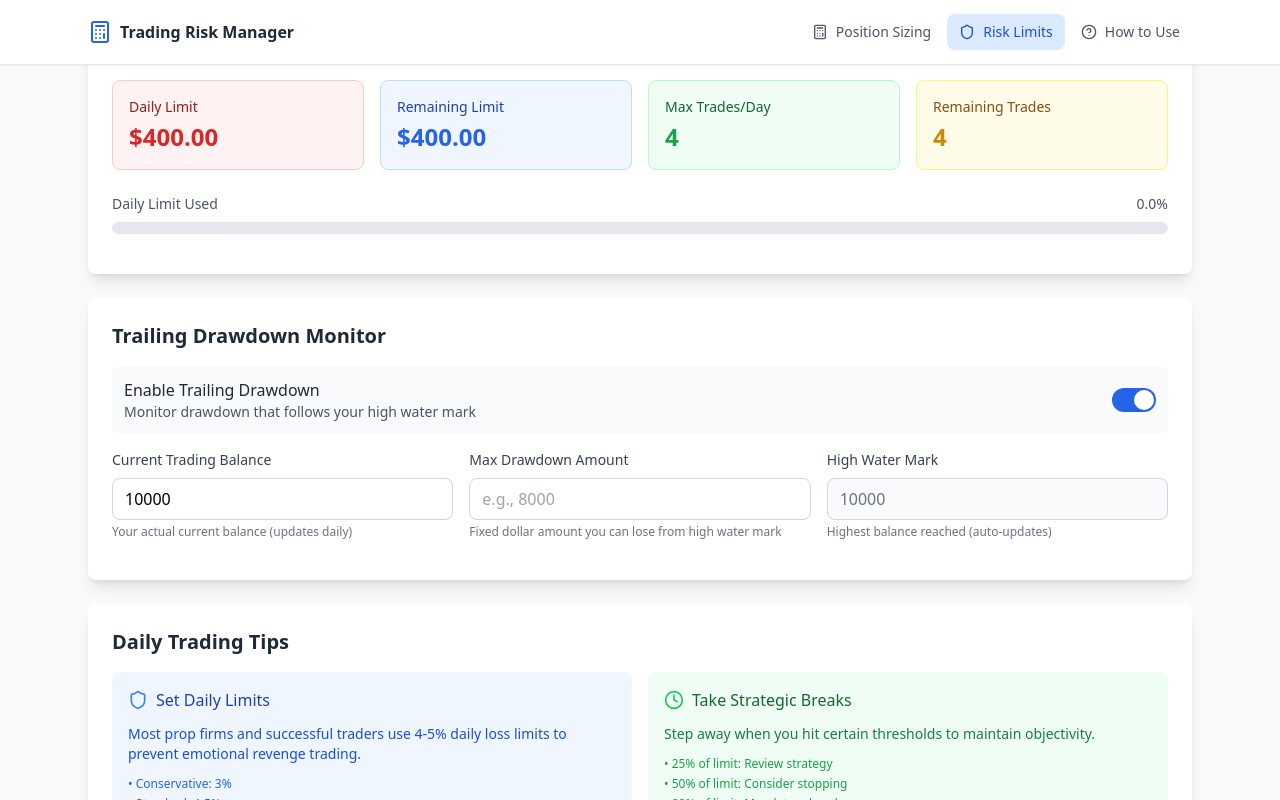
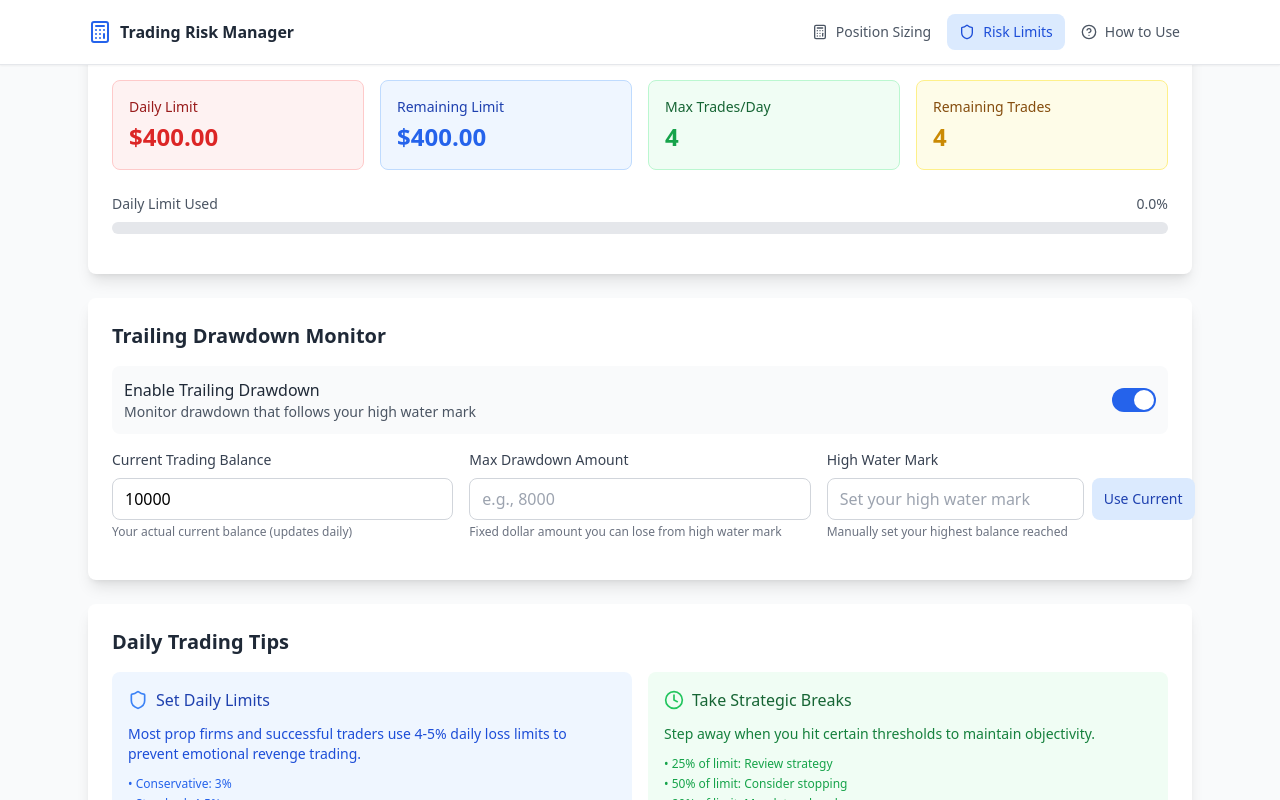
Before and after one commit to Afej/trade-risk-manager, a React (Vite) app: page /risk-limits in a window 1280 px wide. Both pictures are taken after a click on the label 1134 px from the left and 866 px from the top of the page. Shown: the part 466-1266 px from the top of the page. Built offline with nearby package versions, Linux system fonts and the light colour scheme.

Commit message:
feat: implement debounced current trading balance and enhance high water mark input handling in RiskLimits component

```diff
--- a/src/pages/RiskLimits.jsx
+++ b/src/pages/RiskLimits.jsx
@@ -9,13 +9,14 @@ import { usePersistedSettings } from '../hooks/usePersistedSettings'
 import { calculateDailyLossMetrics } from '../utils/calculations'
 import { handleNumericInput, formatCurrency } from '../utils/helpers'
 import { DEFAULTS, DAILY_LOSS_CONSTANTS } from '../utils/constants'
-import { useState } from 'react'
+import { useState, useEffect } from 'react'
 
 const RISK_LIMITS_DEFAULTS = {
   accountBalance: DEFAULTS.ACCOUNT_BALANCE,
   dailyLossLimit: DEFAULTS.DAILY_LOSS_LIMIT,
   currentDailyLoss: DEFAULTS.CURRENT_LOSS,
   trailingEnabled: false,
+  currentTradingBalance: DEFAULTS.ACCOUNT_BALANCE,
   highWaterMark: null,
   maxDrawdown: null,
 }
@@ -27,6 +28,20 @@ const RiskLimits = () => {
   )
 
   const [activeSection, setActiveSection] = useState('daily')
+
+  // Debounced current trading balance for validation
+  const [debouncedCurrentBalance, setDebouncedCurrentBalance] = useState(
+    settings.currentTradingBalance
+  )
+
+  // Debounce current trading balance for validation
+  useEffect(() => {
+    const timer = setTimeout(() => {
+      setDebouncedCurrentBalance(settings.currentTradingBalance)
+    }, 500)
+
+    return () => clearTimeout(timer)
+  }, [settings.currentTradingBalance])
 
   const scrollToSection = (sectionId) => {
     setActiveSection(sectionId)
@@ -42,47 +57,39 @@ const RiskLimits = () => {
     currentDailyLoss: settings.currentDailyLoss,
   })
 
-  // Current trading balance for trailing (separate input)
-  const [currentTradingBalance, setCurrentTradingBalance] = useState(
-    settings.accountBalance || DEFAULTS.ACCOUNT_BALANCE
-  )
 
-  // Auto-update high water mark when current balance increases
+  // Auto-update high water mark only when current balance exceeds it
   const handleCurrentBalanceChange = (newBalance) => {
-    setCurrentTradingBalance(newBalance)
+    updateSetting('currentTradingBalance', newBalance)
 
     if (
       settings.trailingEnabled &&
-      newBalance > (settings.highWaterMark || 0)
+      settings.highWaterMark &&
+      newBalance > settings.highWaterMark
     ) {
       updateSetting('highWaterMark', newBalance)
     }
   }
 
-  // Initialize high water mark when trailing is first enabled
+  // Toggle trailing drawdown without auto-setting high water mark
   const handleTrailingToggle = () => {
-    const newTrailingState = !settings.trailingEnabled
-    updateSetting('trailingEnabled', newTrailingState)
-
-    if (newTrailingState && !settings.highWaterMark) {
-      // Set high water mark to current trading balance when first enabled
-      updateSetting('highWaterMark', currentTradingBalance)
-    }
+    updateSetting('trailingEnabled', !settings.trailingEnabled)
   }
 
   // Trailing drawdown calculations
   const trailingCalc = () => {
     if (
       !settings.trailingEnabled ||
-      !currentTradingBalance ||
-      !settings.maxDrawdown
+      !debouncedCurrentBalance ||
+      !settings.maxDrawdown ||
+      !settings.highWaterMark
     ) {
       return null
     }
 
-    const highWater = settings.highWaterMark || currentTradingBalance
+    const highWater = settings.highWaterMark
     const safeZone = highWater - settings.maxDrawdown
-    const distanceFromDanger = currentTradingBalance - safeZone
+    const distanceFromDanger = debouncedCurrentBalance - safeZone
     const isInDanger = distanceFromDanger <= 0
 
     return {
@@ -441,10 +448,10 @@ const RiskLimits = () => {
                   inputMode='numeric'
                   pattern='[0-9]*'
                   value={
-                    currentTradingBalance === null ||
-                    currentTradingBalance === undefined
+                    settings.currentTradingBalance === null ||
+                    settings.currentTradingBalance === undefined
                       ? ''
-                      : currentTradingBalance
+                      : settings.currentTradingBalance
                   }
                   onChange={(e) =>
                     handleNumericInput(
@@ -494,14 +501,38 @@ const RiskLimits = () => {
                 <label className='block mb-2 text-sm font-medium text-gray-700'>
                   High Water Mark
                 </label>
-                <input
-                  type='number'
-                  value={settings.highWaterMark || ''}
-                  readOnly
-                  className='px-3 py-2 w-full text-gray-500 bg-gray-50 rounded-lg border border-gray-300'
-                />
+                <div className='flex gap-2'>
+                  <input
+                    type='number'
+                    inputMode='numeric'
+                    pattern='[0-9]*'
+                    value={
+                      settings.highWaterMark === null ||
+                      settings.highWaterMark === undefined
+                        ? ''
+                        : settings.highWaterMark
+                    }
+                    onChange={(e) =>
+                      handleNumericInput(
+                        e.target.value,
+                        (value) => updateSetting('highWaterMark', value),
+                        { min: 1 }
+                      )
+                    }
+                    placeholder='Set your high water mark'
+                    className='px-3 py-2 flex-1 rounded-lg border border-gray-300 focus:ring-2 focus:ring-blue-500 focus:border-transparent'
+                    min='1'
+                  />
+                  <button
+                    onClick={() => updateSetting('highWaterMark', settings.currentTradingBalance)}
+                    className='px-3 py-2 text-sm text-blue-800 bg-blue-100 rounded-lg transition-colors hover:bg-blue-200 whitespace-nowrap'
+                    disabled={!settings.currentTradingBalance}
+                  >
+                    Use Current
+                  </button>
+                </div>
                 <p className='mt-1 text-xs text-gray-500'>
-                  Highest balance reached (auto-updates)
+                  Manually set your highest balance reached
                 </p>
               </div>
             </div>
```
